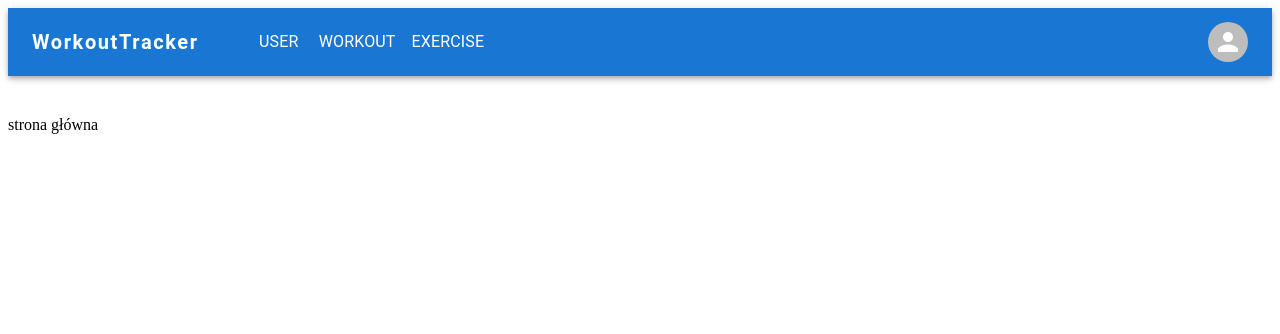
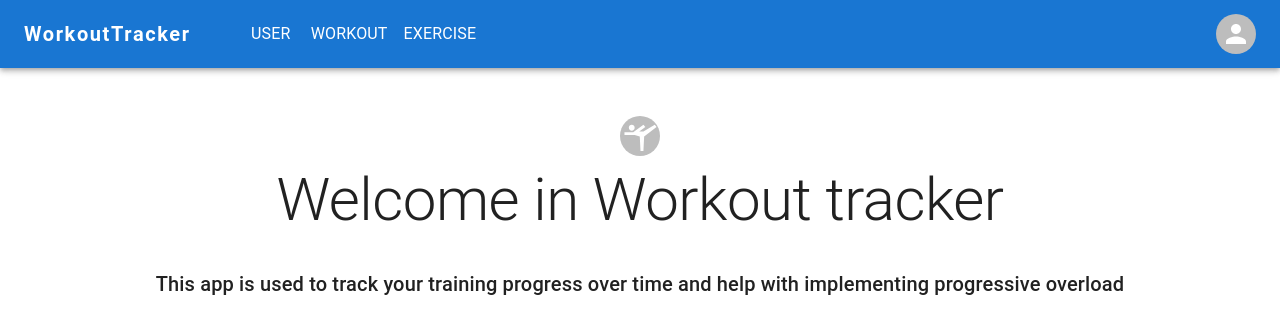
Before and after one commit to Finnick223/WorkoutTracker, a React (Vite) app: page / in a window 1280 px wide. Shown: the top 334 px of the page. Built offline with nearby package versions, Linux system fonts and the light colour scheme.

Commit message:
home page

```diff
--- a/src/components/Form.tsx
+++ b/src/components/Form.tsx
@@ -96,7 +96,6 @@ export default function Form() {
             <CssBaseline />
             <Box
                 sx={{
-                    marginTop: 8,
                     display: 'flex',
                     flexDirection: 'column',
                     alignItems: 'center',
@@ -108,8 +107,8 @@ export default function Form() {
                 <Typography component="h1" variant='h5'>
                     Sign up
                 </Typography>
-                <Box component="form" onSubmit={handleSubmit} sx={{mt: 3}}>
-                    <Grid container spacing={2}>
+                <Box component="form" onSubmit={handleSubmit} sx={{mt: 2}}>
+                    <Grid container spacing={1.5}>
                         <Grid item xs={12} sm={6}>
                             <TextField
                                 autoComplete='given-name'
@@ -226,7 +225,7 @@ export default function Form() {
                         type='submit'
                         fullWidth
                         variant='contained'
-                        sx={{mt: 3, mb: 2 }}
+                        sx={{mt: 1, mb: 1 }}
                         disabled={!formData.formValid}
                     > Sign Up
                     </Button>
--- a/src/pages/home.tsx
+++ b/src/pages/home.tsx
@@ -1,8 +1,29 @@
+import { Box, Container, CssBaseline, Typography, Avatar } from "@mui/material";
+import SportsGymnasticsSharpIcon from '@mui/icons-material/SportsGymnasticsSharp';
 // import { useState } from 'react'
 function App() {
   return (
     <>
-      strona główna
+      <Container maxWidth='lg'>
+        <CssBaseline/>
+        <Box sx={{
+          px: 10,
+          display: "flex",
+          flexDirection: "column",
+          alignItems: "center",
+          justifyContent: "center"
+          }}>
+          <Avatar sx={{ m: 1}}>
+                    <SportsGymnasticsSharpIcon fontSize="large"/>
+          </Avatar>
+          <Typography variant="h2" sx={{mb: 4}}>
+            Welcome in Workout tracker
+          </Typography>
+          <Typography variant="h6">
+            This app is used to track your training progress over time and help with implementing progressive overload
+          </Typography>
+        </Box>
+      </Container>
     </>
   );
 }
```
